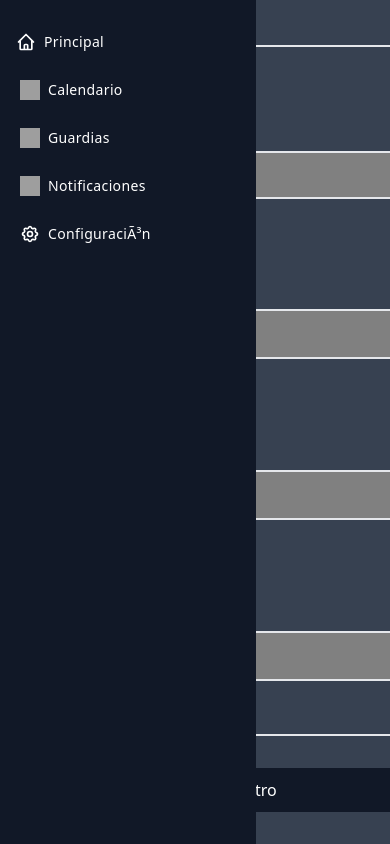
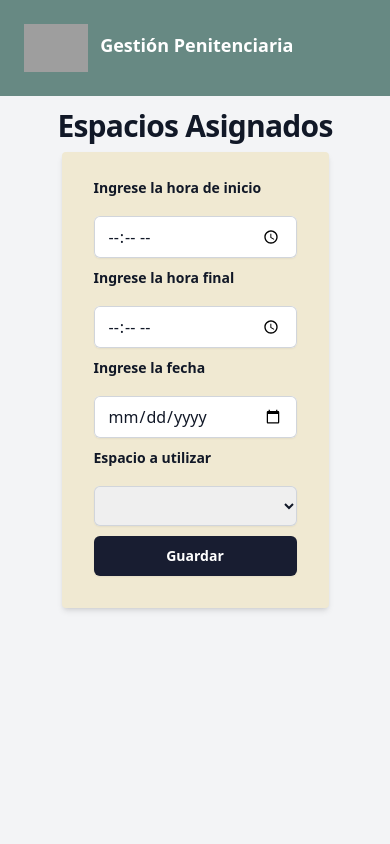
Before and after one commit to jazgamarra/hackathon-abril, a Flask app: page /espacioasignadoinput in a window 390 px wide; the page is wider, and only the part inside the window is pictured. Run offline with Flask 3, Linux system fonts and the light colour scheme; lists and menus that the app fills with data are empty; some libraries are stand-ins or nearby versions; some web fonts are replaced; grey boxes are pictures that could not be loaded.

Commit message:
funcionalidad de los forms

```diff
--- a/app.py
+++ b/app.py
@@ -75,7 +75,7 @@ def agregar_datos_espacios():
         datos_a_agregar = Espacios(nombre_espacio=nombre_espacio, descripcion=descripcion)
         db.session.add(datos_a_agregar)
         db.session.commit()
-    return (render_template("formularioespacios.html"))
+    return render_template("formularioespacios.html")
 
 @app.route("/guardiainput", methods = ["GET","POST"])
 def agregar_datos_guardias():
@@ -88,7 +88,8 @@ def agregar_datos_guardias():
         datos_a_agregar = Guardia(nombre_guardia=nombre_guardia, id_pabellon=id_pabellon)
         db.session.add(datos_a_agregar)
         db.session.commit()
-    return (render_template("formularioguardias.html"))
+    lista_pabellones = Pabellon.query.all()
+    return (render_template("formularioguardias.html", lista_pabellones=lista_pabellones))
 
 @app.route("/pabelloninput", methods = ["GET", "POST"])
 def agregar_datos_pabellon():
@@ -105,7 +106,7 @@ def agregar_datos_pabellon():
 def agregar_datos_espacioasignado():
     if request.method == "POST":
         diccionario = request.form
-        id_espacio= diccionario["id_espacio"]
+        id_espacio = diccionario["id_espacio"]
         hora_inicio_raw = diccionario ["hora_inicio"]
         hora_fin_raw = diccionario ["hora_fin"]
         fecha_raw = diccionario ["fecha"]
@@ -117,7 +118,8 @@ def agregar_datos_espacioasignado():
         datos_a_agregar = EspacioAsignado(id_espacio=id_espacio, epoch_inicio=hora_inicio, epoch_fin=hora_fin)
         db.session.add(datos_a_agregar)
         db.session.commit()
-    return(render_template("formularioespacioasignado.html"))
+    lista_espacios = Espacios.query.all()
+    return(render_template("formularioespacioasignado.html", lista_espacios = lista_espacios))
 
 @app.route("/pplinput", methods= ["GET", "POST"])
 def agregar_datos_ppl():
@@ -130,20 +132,18 @@ def agregar_datos_ppl():
         datos_a_agregar = PPL(nombre_ppl=nombre_ppl, n_de_celda=n_de_celda,id_guardia=id_guardia,id_pabellon=id_pabellon)
         db.session.add(datos_a_agregar)
         db.session.commit()
-    return(render_template("formularioppl.html"))
+    lista_guardias = Guardia.query.all()
+    lista_pabellones = Pabellon.query.all()
+    return(render_template("formularioppl.html", lista_guardias=lista_guardias, lista_pabellones=lista_pabellones))
 
-@app.route("/pruebaquery")
-def pruebaquery():
-    all_guardias = Guardia.query.all()
-    # for guardia in all_guardias:
-    #     print(guardia.nombre_guardia)
+# @app.route("/pruebaquery")
+# def pruebaquery():
+#     all_guardias = Guardia.query.all()
+#     # for guardia in all_guardias:
+#     #     print(guardia.nombre_guardia)
 
-    return render_template("pruebavisualizacion.html", lista_guardias=all_guardias)
+    # return render_template("pruebavisualizacion.html", lista_guardias=all_guardias)
 
-@app.route("/test_visualizacion")
-def test_visualizacion():
-
-    return render_template('test_visualizacion.html')
 
 #Esto para que podamos correr
 if __name__ == "__main__":
--- a/templates/formularioespacioasignado.html
+++ b/templates/formularioespacioasignado.html
@@ -4,107 +4,72 @@
     <meta charset="UTF-8">
     <meta http-equiv="X-UA-Compatible" content="IE=edge">
     <meta name="viewport" content="width=device-width, initial-scale=1.0">
-    <link rel="stylesheet" href="css/style.css">
-    <link href="https://fonts.cdnfonts.com/css/sf-mono" rel="stylesheet">
     <script src="https://cdn.tailwindcss.com"></script>
-    <title>Registro de Espacios Asignados</title>
+    <title>asignados</title>
 </head>
-<body class="bg-[#9c8f64]">
-    <div class="max-w-7xl mx-auto flex flex-col items-center h-[100vh]">
-        <!-- Sidebar -->
-        <div class="fixed flex flex-col left-0 w-14 md:w-64 hover:w-64 bg-gray-900 h-full text-white transition-all duration-300 border-none z-10 sidebar ">
-                <div class="overflow-y-auto overflow-x-hidden flex flex-col justify-between flex-grow">
-                    <ul class="flex flex-col py-4 space-y-1">
-                        <li class="px-5 hidden md:block">
-                            <div class="flex flex-row items-center h-8">
-                                <div class="text-sm font-semibold tracking-wide text-gray-400 uppercase">Menu</div>
-                            </div>
-                        </li>
-                    <li>
-                        <a href="#" class="active relative flex flex-row items-center h-11 focus:outline-none hover:bg-[#FFBA0078] text-white-600 pr-6">
-                            <span class="inline-flex justify-center items-center ml-4">
-                                <svg class="w-5 h-5" fill="none" stroke="currentColor" viewBox="0 0 24 24" xmlns="http://www.w3.org/2000/svg"><path stroke-linecap="round" stroke-linejoin="round" stroke-width="2" d="M3 12l2-2m0 0l7-7 7 7M5 10v10a1 1 0 001 1h3m10-11l2 2m-2-2v10a1 1 0 01-1 1h-3m-6 0a1 1 0 001-1v-4a1 1 0 011-1h2a1 1 0 011 1v4a1 1 0 001 1m-6 0h6"></path></svg>
-                            </span>
-                            <span class="ml-2 text-sm tracking-wide truncate">Principal</span>
-                        </a>
-                    </li>
-                    <li>
-                        <a href="#" class="relative flex flex-row items-center h-11 focus:outline-none hover:bg-[#FFBA0078] text-white-600 hover:text-white border-l-4 border-transparent hover:border-blue-500 dark:hover:border-gray-800 pr-6">
-                            <span class="inline-flex justify-center items-center ml-4">
-                                <img class="w-5 h-5" src="img/fecha-limite.webp">
-                            </span>
-                            <span class="ml-2 text-sm tracking-wide truncate">Calendario</span>
-                        </a>
-                    </li>
-                    <li>
-                        <a href="#" class="relative flex flex-row items-center h-11 focus:outline-none hover:bg-[#FFBA0078] text-white-600 hover:text-white border-l-4 border-transparent hover:border-blue-500 dark:hover:border-gray-800 pr-6">
-                            <span class="inline-flex justify-center items-center ml-4">
-                                <img class="w-5 h-5" src="img/sombrero-de-la-policia.webp">
-                            </span>
-                            <span class="ml-2 text-sm tracking-wide truncate">Guardias</span>
-                        </a>
-                    </li>
-                    <li>
-                        <a href="#" class="relative flex flex-row items-center h-11 focus:outline-none hover:bg-[#FFBA0078] text-white-600 hover:text-white border-l-4 border-transparent hover:border-blue-500 dark:hover:border-gray-800 pr-6">
-                            <span class="inline-flex justify-center items-center ml-4">
-                                <img class="w-5 h-5" src="img/campana.webp">
-                            </span>
-                            <span class="ml-2 text-sm tracking-wide truncate">Notificaciones</span>
-                        </a>
-                    </li>
-                    <li>
-                        <a href="#" class="relative flex flex-row items-center h-11 focus:outline-none hover:bg-[#FFBA0078] text-white-600 hover:text-white border-l-4 border-transparent hover:border-blue-500 dark:hover:border-gray-800 pr-6">
-                        <span class="inline-flex justify-center items-center ml-4">
-                            <svg class="w-5 h-5" fill="none" stroke="currentColor" viewBox="0 0 24 24" xmlns="http://www.w3.org/2000/svg">
-                                <path stroke-linecap="round" stroke-linejoin="round" stroke-width="2" d="M10.325 4.317c.426-1.756 2.924-1.756 3.35 0a1.724 1.724 0 002.573 1.066c1.543-.94 3.31.826 2.37 2.37a1.724 1.724 0 001.065 2.572c1.756.426 1.756 2.924 0 3.35a1.724 1.724 0 00-1.066 2.573c.94 1.543-.826 3.31-2.37 2.37a1.724 1.724 0 00-2.572 1.065c-.426 1.756-2.924 1.756-3.35 0a1.724 1.724 0 00-2.573-1.066c-1.543.94-3.31-.826-2.37-2.37a1.724 1.724 0 00-1.065-2.572c-1.756-.426-1.756-2.924 0-3.35a1.724 1.724 0 001.066-2.573c-.94-1.543.826-3.31 2.37-2.37.996.608 2.296.07 2.572-1.065z"></path>
-                                <path stroke-linecap="round" stroke-linejoin="round" stroke-width="2" d="M15 12a3 3 0 11-6 0 3 3 0 016 0z"></path>
-                            </svg>
-                        </span>
-                        <span class="ml-2 text-sm tracking-wide truncate">ConfiguraciÃ³n</span>
-                        </a>
-                    </li>
-                    </ul>
-                </div>
+<body class="bg-gray-100">
+
+    <header class="bg-[#678983]">
+
+        <nav class="mx-auto flex max-w-7xl items-center justify-between p-6 lg:px-8" aria-label="Global">
+
+            <div>
+                <img class="h-12 inline-block mr-2" src="../statics/img/logojusticia.png" alt="Logo">
+                <span class="text-lg font-bold text-white">Gestión Penitenciaria</span>
+            </div>
+
+            <div class="hidden lg:flex lg:gap-x-12">
+                <a href="asignado.html" class="text-sm font-semibold leading-6 text-white hover:text-cyan-900">Espacios asignados</a>
+
+                <a href="pabellon.html" class="text-sm font-semibold leading-6 text-white hover:text-cyan-900">Datos Pabellón</a>
+
+                <a href="places.html" class="text-sm font-semibold leading-6 text-white hover:text-cyan-900">Espacios</a>
+
+                <a href="registro_ppl.html" class="text-sm font-semibold leading-6 text-white hover:text-cyan-900">Datos PPL</a>
+
+                <a href="formu.html" class="text-sm font-semibold leading-6 text-white hover:text-cyan-900">Datos del guardia</a>
+            </div>
+
+        </nav>
+
+    </header>
+
+    <div class="py-[2rem] lg:px-8 flex flex-col justify-evenly items-center">
+        <div class="mx-auto max-w-2xl text-center mb-2">
+          <h2 class="text-3xl font-bold tracking-tight text-gray-900 -mt-5">Espacios Asignados</h2>
         </div>
-        <!-- ./Sidebar -->
 
-        <!-- FORMULARIO ESPACIOS ASIGNADOS -->
-        <form action="/espacioasignadoinput" method="POST"  class="bg-gray-700 p-[2rem] md:ml-64 flex flex-col justify-evenly gap-[2rem] shadow-[0px_0px_65px_7px_rgba(0,0,0,0.9);] h-full ml-14 md:ml-64">
-            <fieldset class="border-2 rounded-md flex flex-col justify-evenly w-[75rem] h-[45rem] px-[1rem]">
-                <legend class="text-white text-xl px-[1rem]">Registro de Espacios Asignados</legend>
+    <form class="mx-auto w-[267px] bg-[#F0E9D2] shadow-md rounded px-8 pt-6 pb-8 mb-4" method="post">
 
-                <!-- <div class="w-[95%] mx-auto">
-                    <label class="pb-[2rem] text-white font-bold uppercase block" for="nombre_guardia">Nombre y Apellido del Guardia</label>
-                    <input class="w-[100%] bg-[gray] p-[10px] block border-2 mb-[20px] rounded-[10px] placeholder-gray-900 font-semibold" type="text" name="nombre_guardia" id="nombre_guardia" placeholder="Ingrese el Nombre">
-                </div> -->
+        <div class="flex flex-col justify-around h-[20rem]">
+            <label for="hora_inicio" class="block text-sm font-bold leading-6 text-gray-900 pb-[1rem]" >Ingrese la hora de inicio</label>
+            <input class=" mb-2 block w-full rounded-md border-0 px-3.5 py-2 text-gray-900 shadow-sm ring-1 ring-inset ring-gray-300 placeholder:text-gray-400 focus:ring-2 focus:ring-inset focus:ring-indigo-600 sm:text-sm sm:leading-6" name="hora_inicio" id="hora_inicio" type="time">
 
-                <label class="text-white font-bold uppercase block" for="id_espacio">ID del Espacio</label>
-                <select class="p-[10px] block border-2 mb-[20px] rounded-[10px] bg-[gray] text-gray-900 font-semibold" name="id_espacio" id="id_espacio">
-                    <option value="">--Seleccione un ID--</option>
-                    <option value="1">1</option>
-                    <option value="2">2</option>
-                    <option value="3">3</option>
-                    <option value="4">4</option>
-                    <option value="5">5</option>
-                    <option value="6">6</option>
-                    <option value="7">7</option>
-                    <option value="8">8</option>
-                    <option value="9">9</option>
-                    <option value="10">10</option>
-                </select>
 
-                <label class="text-white font-bold uppercase block" for="hora_inicio">Hora de Inicio</label>
-                <input class="bg-[gray] p-[10px] block border-2 mb-[20px] rounded-[10px] placeholder-gray-900 font-semibold" type="time" name="hora_inicio" id="hora_inicio">
+            <label for="hora_fin" class="block text-sm font-bold leading-6 text-gray-900 pb-[1rem]">Ingrese la hora final</label>
+            <input class=" mb-2 block w-full rounded-md border-0 px-3.5 py-2 text-gray-900 shadow-sm ring-1 ring-inset ring-gray-300 placeholder:text-gray-400 focus:ring-2 focus:ring-inset focus:ring-indigo-600 sm:text-sm sm:leading-6" name="hora_fin" id="hora_fin" type="time">
 
-                <label class="text-white font-bold uppercase block" for="hora_fin">Hora Final</label>
-                <input class="bg-[gray] p-[10px] block border-2 mb-[20px] rounded-[10px] placeholder-gray-900 font-semibold" type="time" name="hora_fin" id="hora_fin">
+            <label for="fecha" class="block text-sm font-bold leading-6 text-gray-900 pb-[1rem]">Ingrese la fecha</label>
+            <input class=" mb-2 block w-full rounded-md border-0 px-3.5 py-2 text-gray-900 shadow-sm ring-1 ring-inset ring-gray-300 placeholder:text-gray-400 focus:ring-2 focus:ring-inset focus:ring-indigo-600 sm:text-sm sm:leading-6" name="fecha" id="fecha" type="date">
 
-                <label class="text-white font-bold uppercase block" for="fecha">Fecha</label>
-                <input class="bg-[gray] p-[10px] block border-2 mb-[20px] rounded-[10px] placeholder-gray-900 font-semibold" type="date" name="fecha" id="fecha">
-            </fieldset>
-            <input type="submit" value="Crear Registro" class="px-[20px] py-[10px] text-white cursor-pointer rounded-md bg-gray-900 hover:bg-gray-800">
-        </form>
-        <!-- ./FORMULARIO ESPACIOS ASIGNADOS -->
-    </div>
+
+            <label for="id_espacio" class="block text-sm font-bold leading-6 text-gray-900 pb-[1rem]">Espacio a utilizar </label>
+            <select class="block w-full rounded-md border-0 px-3.5 py-2 text-gray-900 shadow-sm ring-1 ring-inset ring-gray-300 placeholder:text-gray-400 focus:ring-2 focus:ring-inset focus:ring-indigo-600 sm:text-sm sm:leading-6" name="id_espacio" id="id_espacio">
+
+                {% for e in lista_espacios %}
+
+                <option value="{{e.id_espacio}}">{{e.nombre_espacio}} </option>
+
+                {% endfor %}
+
+            </select>
+
+        </div>
+
+        <div class="mt-10">
+            <button type="submit" class="block w-full rounded-md bg-[#181D31] px-3.5 py-2.5 text-center text-sm font-semibold text-white shadow-sm hover:bg-cyan-900 focus-visible:outline focus-visible:outline-2 focus-visible:outline-offset-2 focus-visible:outline-indigo-600">Guardar</button>
+        </div>
+    </form>
+
 </body>
 </html>
```
Also changed, not shown: templates/espacio.html (deleted, +0 -121 lines), templates/formularioespacios.html (+23 -44 lines), templates/formularioguardias.html (+6 -4 lines), templates/formularioppl.html (+12 -6 lines).
